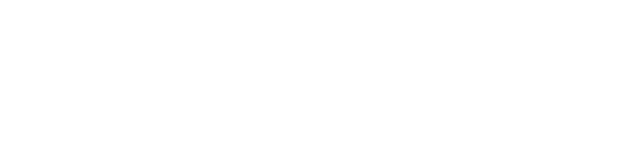
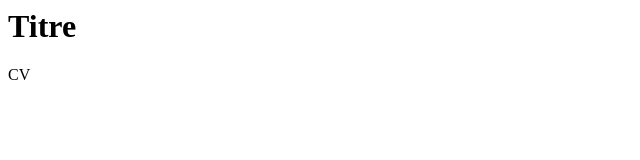
Before and after one commit to Pio564/git-mon-cv, a plain HTML site: page index.html in a window 1280 px wide. Shown: the whole page, without its empty margins (0-640 px from the left). Drawn offline with Linux system fonts and the light colour scheme.

Commit message:
mise en place de la section titre

```diff
--- a/index.html
+++ b/index.html
@@ -7,6 +7,9 @@
     <link rel="stylesheet" href="style.css">
 </head>
 <body>
-
+    <div>
+        <h1>Titre</h1>
+        <p>CV</p>
+    </div>
 </body>
 </html>
```
